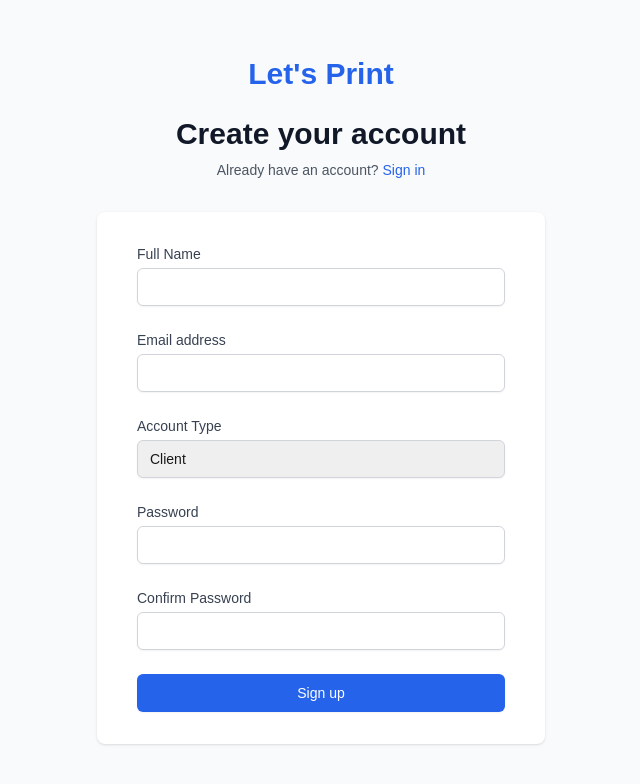
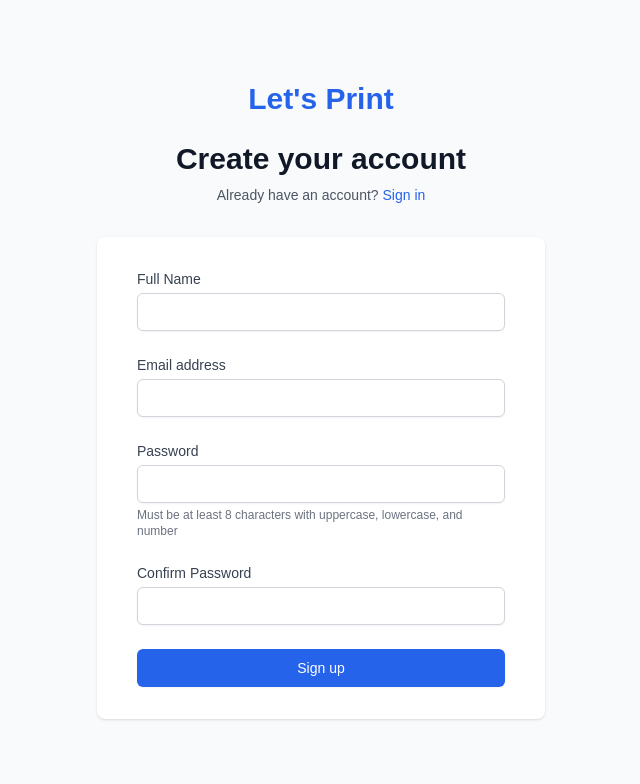
Before and after one commit to digi5org/lets-print, a Next.js app in the folder frontend/: page /signup in a window 1280 px wide. Shown: the top 784 px of the page, without its empty margins (319-959 px from the left). Built offline with nearby package versions, Linux system fonts and the light colour scheme; no server answers.

Commit message:
Fix signup validation: add password strength requirements

```diff
--- a/frontend/src/app/(auth)/signup/page.jsx
+++ b/frontend/src/app/(auth)/signup/page.jsx
@@ -30,6 +30,13 @@ export default function SignupPage() {
 
     if (formData.password.length < 8) {
       setError("Password must be at least 8 characters long");
+      return;
+    }
+
+    // Check password strength
+    const passwordRegex = /^(?=.*[a-z])(?=.*[A-Z])(?=.*\d)/;
+    if (!passwordRegex.test(formData.password)) {
+      setError("Password must contain at least one uppercase letter, one lowercase letter, and one number");
       return;
     }
 
@@ -124,26 +131,6 @@ export default function SignupPage() {
             </div>
 
             <div>
-              <label htmlFor="role" className="block text-sm font-medium text-gray-700">
-                Account Type
-              </label>
-              <div className="mt-1">
-                <select
-                  id="role"
-                  name="role"
-                  required
-                  value={formData.role}
-                  onChange={handleChange}
-                  className="appearance-none block w-full px-3 py-2 border border-gray-300 rounded-md shadow-sm focus:outline-none focus:ring-blue-500 focus:border-blue-500 sm:text-sm"
-                >
-                  <option value="client">Client</option>
-                  <option value="business_owner">Business Owner</option>
-                  <option value="production_owner">Production Owner</option>
-                </select>
-              </div>
-            </div>
-
-            <div>
               <label htmlFor="password" className="block text-sm font-medium text-gray-700">
                 Password
               </label>
@@ -159,6 +146,9 @@ export default function SignupPage() {
                   className="appearance-none block w-full px-3 py-2 border border-gray-300 rounded-md shadow-sm placeholder-gray-400 focus:outline-none focus:ring-blue-500 focus:border-blue-500 sm:text-sm"
                 />
               </div>
+              <p className="mt-1 text-xs text-gray-500">
+                Must be at least 8 characters with uppercase, lowercase, and number
+              </p>
             </div>
 
             <div>
```
